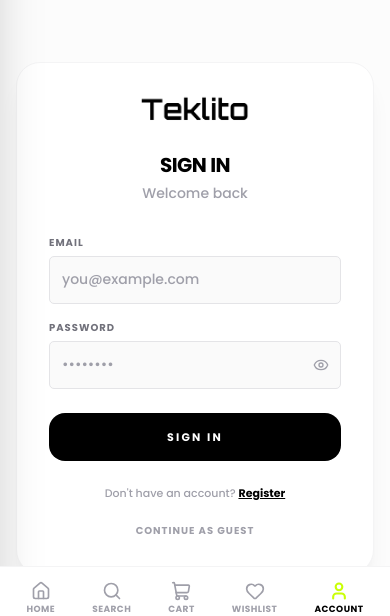
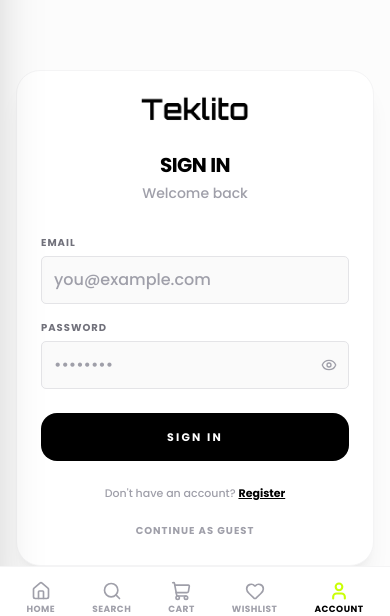
Before and after one commit to teklito-uae/teklito-store, a React (Vite) app in the folder frontend/: page /login in a window 390 px wide. Shown: the part 214-830 px from the top of the page. Built offline with nearby package versions, Linux system fonts and the light colour scheme; no server answers.

Commit message:
Fix login/register API error mappings and UI zooming on mobile

```diff
--- a/frontend/src/pages/LoginPage.tsx
+++ b/frontend/src/pages/LoginPage.tsx
@@ -32,18 +32,19 @@
       toast.success('Welcome back!');
       navigate('/');
     } catch (err: any) {
-      toast.error(err?.response?.data?.error || 'Invalid credentials');
+      const apiMessage = err?.response?.data?.message || err?.response?.data?.error;
+      toast.error(apiMessage || 'Invalid credentials');
     }
   };
 
-  const inputClass = 'h-12 rounded-[5px] border-zinc-200 bg-zinc-50 focus:border-black focus:ring-0 text-sm font-medium placeholder:text-zinc-400';
+  const inputClass = 'h-12 rounded-[5px] border-zinc-200 bg-zinc-50 focus:border-black focus:ring-0 text-base md:text-sm font-medium placeholder:text-zinc-400';
   const labelClass = 'text-[10px] font-black uppercase tracking-widest text-zinc-500 mb-1.5 block';
   const errClass = 'text-red-500 text-[10px] mt-1 font-medium';
 
   return (
-    <div className="min-h-screen flex items-center justify-center bg-zinc-50/50 px-4 py-12">
+    <div className="min-h-screen flex items-center justify-center bg-zinc-50/50 px-4 py-8 md:py-12">
       <div className="w-full max-w-md">
-        <div className="bg-white rounded-3xl border border-zinc-100 p-8 md:p-10 shadow-xl shadow-black/5">
+        <div className="bg-white rounded-3xl border border-zinc-100 p-6 sm:p-8 md:p-10 shadow-xl shadow-black/5">
           <div className="text-center mb-8">
             <img src="/images/teklito-logo.webp" alt="Teklito" className="h-8 w-auto mx-auto mb-6" />
             <h1 className="text-xl font-black uppercase tracking-tight text-black">Sign In</h1>
--- a/frontend/src/pages/RegisterPage.tsx
+++ b/frontend/src/pages/RegisterPage.tsx
@@ -36,18 +36,19 @@
       toast.success('Account created! Welcome to Teklito.');
       navigate('/');
     } catch (err: any) {
-      toast.error(err?.response?.data?.error || 'Registration failed');
+      const apiMessage = err?.response?.data?.message || err?.response?.data?.error;
+      toast.error(apiMessage || 'Registration failed');
     }
   };
 
-  const inputClass = 'h-12 rounded-[5px] border-zinc-200 bg-zinc-50 focus:border-black focus:ring-0 text-sm font-medium placeholder:text-zinc-400';
+  const inputClass = 'h-12 rounded-[5px] border-zinc-200 bg-zinc-50 focus:border-black focus:ring-0 text-base md:text-sm font-medium placeholder:text-zinc-400';
   const labelClass = 'text-[10px] font-black uppercase tracking-widest text-zinc-500 mb-1.5 block';
   const errClass = 'text-red-500 text-[10px] mt-1 font-medium';
 
   return (
-    <div className="min-h-screen flex items-center justify-center bg-zinc-50/50 px-4 py-12">
+    <div className="min-h-screen flex items-center justify-center bg-zinc-50/50 px-4 py-8 md:py-12">
       <div className="w-full max-w-md">
-        <div className="bg-white rounded-3xl border border-zinc-100 p-8 md:p-10 shadow-xl shadow-black/5">
+        <div className="bg-white rounded-3xl border border-zinc-100 p-6 sm:p-8 md:p-10 shadow-xl shadow-black/5">
           <div className="text-center mb-8">
             <img src="/images/teklito-logo.webp" alt="Teklito" className="h-8 w-auto mx-auto mb-6" />
             <h1 className="text-xl font-black uppercase tracking-tight text-black">Create Account</h1>
```
